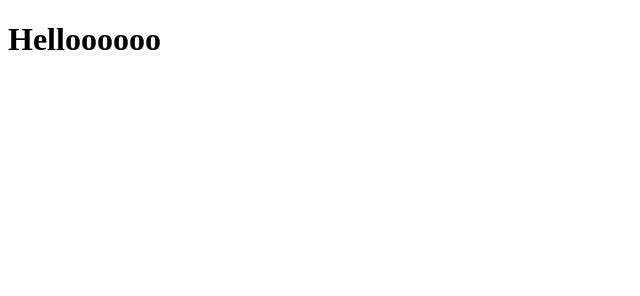
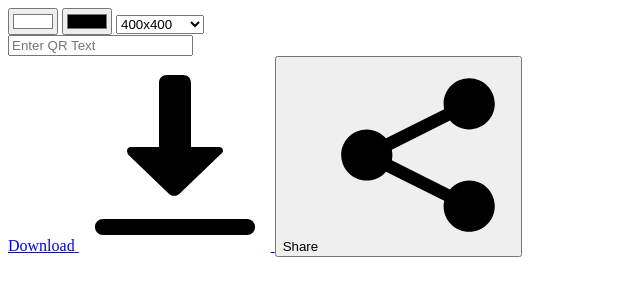
Before and after one commit to negilaxu/qr-generator, a plain HTML site: page index.html in a window 1280 px wide. Shown: the whole page, without its empty margins (0-640 px from the left). Drawn offline with Linux system fonts and the light colour scheme.

Commit message:
feat: added markup

```diff
--- a/index.html
+++ b/index.html
@@ -1,11 +1,49 @@
 <!DOCTYPE html>
 <html lang="en">
+
 <head>
     <meta charset="UTF-8">
     <meta name="viewport" content="width=device-width, initial-scale=1.0">
     <title>QR-Generator</title>
+    <link rel="stylesheet" href="./style.css">
 </head>
+
 <body>
-    <h1>Helloooooo</h1>
+    <section>
+        <div class="row">
+            <input type="color" class="light" value="#ffffff">
+            <input type="color" class="dark" id="#000000">
+            <select class="sizes">
+                <option value="100">100x100</option>
+                <option value="200">200x200</option>
+                <option value="300">300x300</option>
+                <option value="400" selected>400x400</option>
+                <option value="500">500x500</option>
+                <option value="600">600x600</option>
+                <option value="700">700x700</option>
+                <option value="800">800x800</option>
+                <option value="900">900x900</option>
+                <option value="1000">1000x1000</option>
+            </select>
+        </div>
+        <input type="text" class="qr-text" placeholder="Enter QR Text">
+        <div id="qr-code"></div>
+        <div class="action-container">
+            <a href="#" class="download" download="QR-Code">
+                <span>Download</span>
+                <img src="download.svg" alt="">
+            </a>
+            <button class="btn share-btn">
+                <span>Share</span>
+                <img src="Share.svg" alt="">
+            </button>
+        </div>
+    </section>
+
+    <script src="https://cdnjs.cloudflare.com/ajax/libs/qrcodejs/1.0.0/qrcode.min.js"
+        integrity="sha512-CNgIRecGo7nphbeZ04Sc13ka07paqdeTu0WR1IM4kNcpmBAUSHSQX0FslNhTDadL4O5SAGapGt4FodqL8My0mA=="
+        crossorigin="anonymous" referrerpolicy="no-referrer"></script>
+    <script src="./script.js"></script>
 </body>
+
 </html>
```
